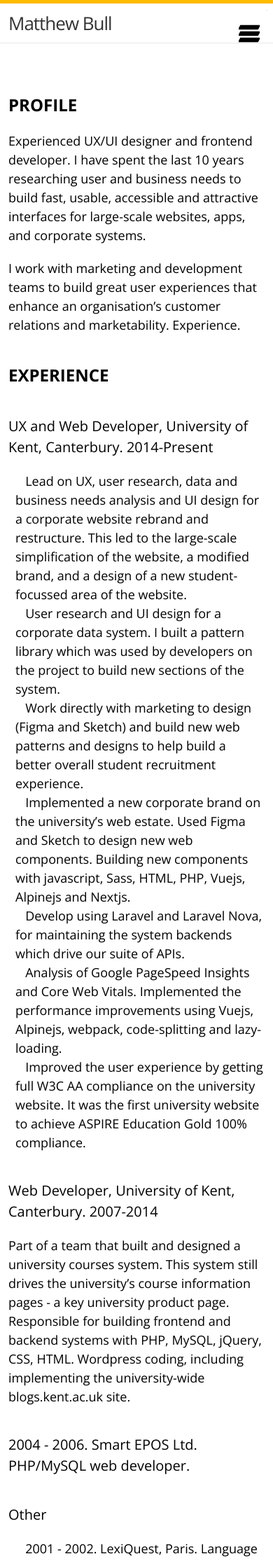
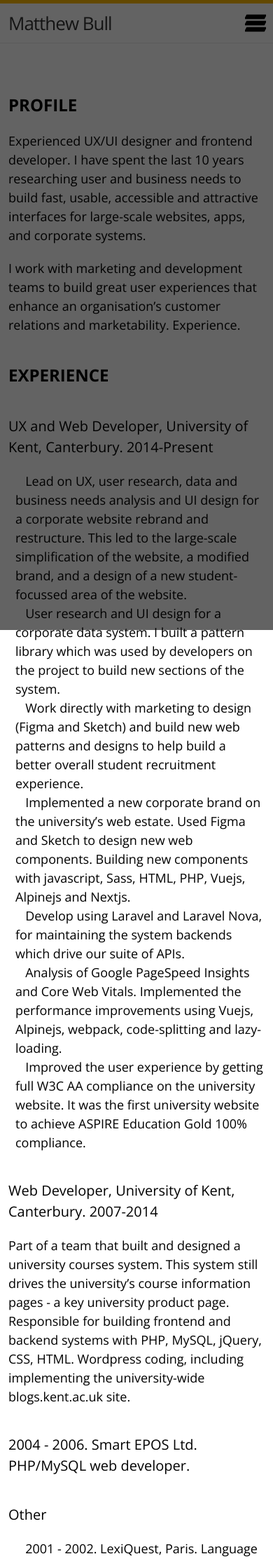
Before and after one commit to gnozu/gnozu.github.io, a Jekyll site: the page built from index.md, in a window 390 px wide. Shown: the top 2230 px of the page at 70% size. Built offline with Jekyll 4.4.1, drawn with Linux system fonts in a browser that asks for light colours; nearby versions of some CDN libraries.

Commit message:
menu fixes

```diff
--- a/css/main.css
+++ b/css/main.css
@@ -110,8 +110,7 @@
   height: 100%;
   right: 0;
   top: 0;
-  background-color: black;
-  opacity: 0.7;
+  background-color: ffbb00;
   z-index: 1;
 }
 
@@ -119,8 +118,6 @@
   list-style: none;
   margin: 0;
   padding: 0;
-  width: 90%;
-  background-color: #ffbb00;
 }
 
 .mobile-menu a.page-link {
@@ -427,47 +424,18 @@
 
 }
 
-@media screen and (max-width: 600px) {
+@media screen and (max-width: 767px) {
 
   .wrap { padding: 0 12px; }
 
   .site-nav {
-    position: fixed;
-    z-index: 10;
-    top: 14px; right: 8px;
-    background-color: white;
-    -webkit-border-radius: 5px;
-    -moz-border-radius: 5px;
-    border-radius: 5px;
-    border: 1px solid #e8e8e8;
-  }
-
-  .site-nav .menu-icon {
-    display: block;
-    font-size: 24px;
-    color: #505050;
-    float: right;
-    width: 36px;
-    text-align: center;
-    line-height: 36px;
-  }
-
-  .site-nav .menu-icon svg { width: 18px; height: 16px; }
-
-  .site-nav .trigger {
-    clear: both;
-    margin-bottom: 5px;
-    display: none;
-  }
-
-  .site-nav:hover .trigger { display: block; }
-
-  .site-nav .page-link {
-    display: block;
-    text-align: right;
-    line-height: 1.25;
-    padding: 5px 10px;
-    margin: 0;
+    position: absolute;
+    top: 0;
+    left: 0;
+    width: 100%;
+    height: 100%;
+    z-index: 1;
+    background-color: #0000009c;
   }
 
   .post-header h1 { font-size: 24px; }
```
